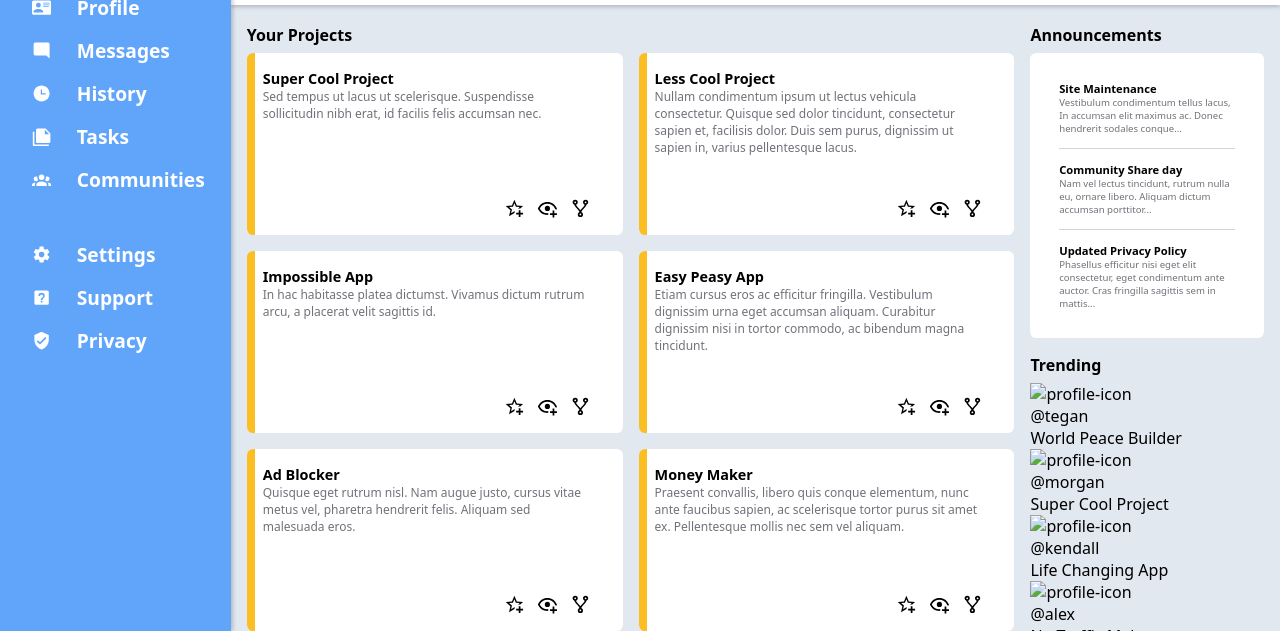
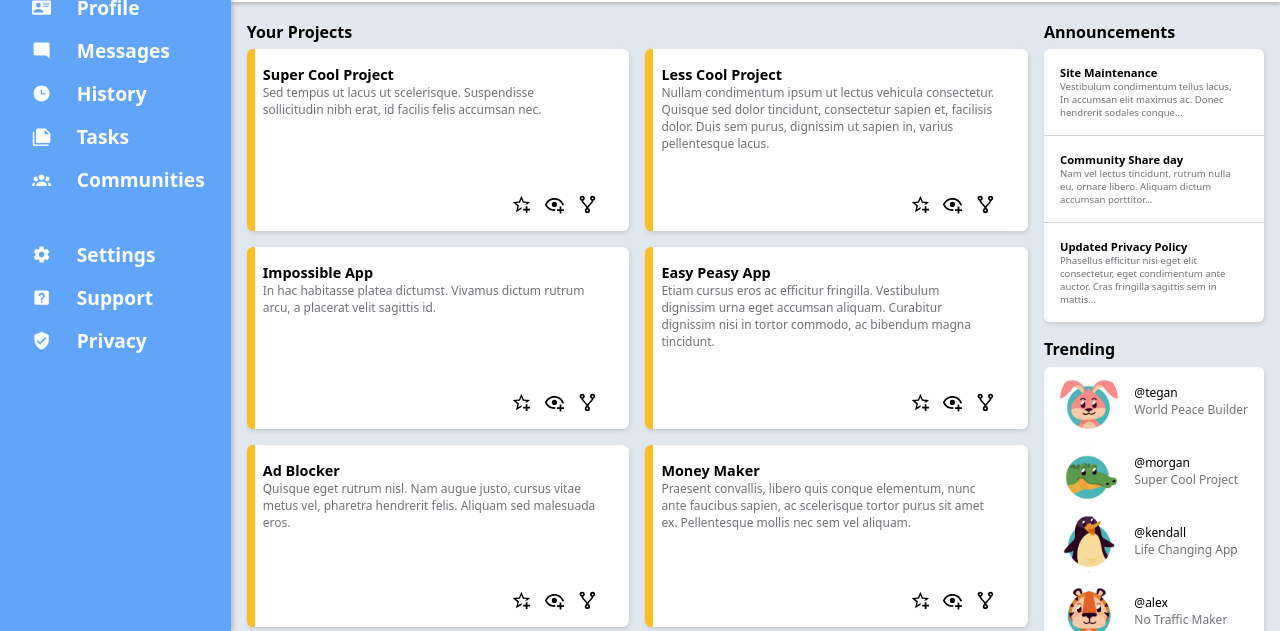
Before and after one commit to chochimus/admin-dashboard, a plain HTML site: page index.html in a window 1280 px wide. Shown: the part 169-800 px from the top of the page. Drawn offline with Linux system fonts and the light colour scheme.

Commit message:
Finish stylizing

```diff
--- a/index.html
+++ b/index.html
@@ -12,14 +12,12 @@
       <div class="search-bar" >
         <div class="search-group">
           <svg xmlns="http://www.w3.org/2000/svg" viewBox="0 0 24 24" class="magnifying-glass">
-            <title>magnify</title>
             <path d="M9.5,3A6.5,6.5 0 0,1 16,9.5C16,11.11 15.41,12.59 14.44,13.73L14.71,14H15.5L20.5,19L19,20.5L14,15.5V14.71L13.73,14.44C12.59,15.41 11.11,16 9.5,16A6.5,6.5 0 0,1 3,9.5A6.5,6.5 0 0,1 9.5,3M9.5,5C7,5 5,7 5,9.5C5,12 7,14 9.5,14C12,14 14,12 14,9.5C14,7 12,5 9.5,5Z" />
           </svg>
           <input type="search" id="search" name="search">
         </div>
         <div class="profile-group">
           <svg xmlns="http://www.w3.org/2000/svg" viewBox="0 0 24 24" class="alert-bell">
-            <title>bell-ring-outline</title>
             <path d="M10,21H14A2,2 0 0,1 12,23A2,2 0 0,1 10,21M21,19V20H3V19L5,17V11C5,7.9 7.03,5.17 10,4.29C10,4.19 10,4.1 10,4A2,2 0 0,1 12,2A2,2 0 0,1 14,4C14,4.1 14,4.19 14,4.29C16.97,5.17 19,7.9 19,11V17L21,19M17,11A5,5 0 0,0 12,6A5,5 0 0,0 7,11V18H17V11M19.75,3.19L18.33,4.61C20.04,6.3 21,8.6 21,11H23C23,8.07 21.84,5.25 19.75,3.19M1,11H3C3,8.6 3.96,6.3 5.67,4.61L4.25,3.19C2.16,5.25 1,8.07 1,11Z" />
           </svg>
           <div class="icon icon1"></div>
@@ -44,7 +42,6 @@
     <div class="sidebar">
       <div class="logo">
         <svg xmlns="http://www.w3.org/2000/svg" viewBox="0 0 24 24" class="logo-icon">
-          <title>view-dashboard</title>
           <path d="M13,3V9H21V3M13,21H21V11H13M3,21H11V15H3M3,13H11V3H3V13Z" />
         </svg>
         <h1>Dashboard</h1>
@@ -52,13 +49,12 @@
       <ul class="nav">
         <li>
           <svg xmlns="http://www.w3.org/2000/svg" viewBox="0 0 24 24" class="sidebar-icon">
-            <title>home</title><path d="M10,20V14H14V20H19V12H22L12,3L2,12H5V20H10Z" />
+            <path d="M10,20V14H14V20H19V12H22L12,3L2,12H5V20H10Z" />
           </svg>
           <h1 class="sidebar-selector">Home</h1>
         </li>
         <li>
           <svg xmlns="http://www.w3.org/2000/svg" viewBox="0 0 24 24" class="sidebar-icon">
-          <title>card-account-details</title>
           <path d="M2,3H22C23.05,3 24,3.95 24,5V19C24,20.05 23.05,21 22,21H2C0.95,21 0,20.05 0,19V5C0,3.95 0.95,3 2,3M14,6V7H22V6H14M14,
           8V9H21.5L22,9V8H14M14,10V11H21V10H14M8,13.91C6,13.91 2,15 2,17V18H14V17C14,15 10,13.91 8,13.91M8,6A3,3 0 0,0 5,9A3,3 0 0,0 8,
           12A3,3 0 0,0 11,9A3,3 0 0,0 8,6Z" />
@@ -67,27 +63,24 @@
         </li>
         <li>
           <svg xmlns="http://www.w3.org/2000/svg" viewBox="0 0 24 24" class="sidebar-icon">
-          <title>message-reply</title><path d="M22,4C22,2.89 21.1,2 20,2H4A2,2 0 0,0 2,4V16A2,2 0 0,0 4,18H18L22,22V4Z" />
+          <path d="M22,4C22,2.89 21.1,2 20,2H4A2,2 0 0,0 2,4V16A2,2 0 0,0 4,18H18L22,22V4Z" />
           </svg>
           <h1 class="sidebar-selector">Messages</h1>
         </li>
         <li>
           <svg xmlns="http://www.w3.org/2000/svg" viewBox="0 0 24 24" class="sidebar-icon">
-            <title>clock-time-three</title>
             <path d="M12 2C6.5 2 2 6.5 2 12C2 17.5 6.5 22 12 22C17.5 22 22 17.5 22 12S17.5 2 12 2M17 13H11V7H12.5V11.5H17V13Z" />
           </svg>
           <h1 class="sidebar-selector">History</h1>
         </li>
         <li>
           <svg xmlns="http://www.w3.org/2000/svg" viewBox="0 0 24 24" class="sidebar-icon">
-            <title>note-multiple</title>
             <path d="M16,9H21.5L16,3.5V9M7,2H17L23,8V18A2,2 0 0,1 21,20H7C5.89,20 5,19.1 5,18V4A2,2 0 0,1 7,2M3,6V22H21V24H3A2,2 0 0,1 1,22V6H3Z" />
           </svg>
           <h1 class="sidebar-selector">Tasks</h1>
         </li>
         <li>
           <svg xmlns="http://www.w3.org/2000/svg" viewBox="0 0 24 24" class="sidebar-icon">
-            <title>account-group</title>
             <path d="M12,5.5A3.5,3.5 0 0,1 15.5,9A3.5,3.5 0 0,1 12,12.5A3.5,3.5 0 0,1 8.5,9A3.5,3.5 0 0,1 12,5.5M5,8C5.56,8 6.08,8.15 6.53,8.42C6.38,9.85 6.8,
             11.27 7.66,12.38C7.16,13.34 6.16,14 5,14A3,3 0 0,1 2,11A3,3 0 0,1 5,8M19,8A3,3 0 0,1 22,11A3,3 0 0,1 19,14C17.84,14 16.84,13.34 16.34,12.38C17.2,
             11.27 17.62,9.85 17.47,8.42C17.92,8.15 18.44,8 19,8M5.5,18.25C5.5,16.18 8.41,14.5 12,14.5C15.59,14.5 18.5,16.18 18.5,18.25V20H5.5V18.25M0,20V18.5C0,
@@ -99,7 +92,7 @@
       <ul class="settings">
         <li>
           <svg xmlns="http://www.w3.org/2000/svg" viewBox="0 0 24 24" class="sidebar-icon">
-            <title>cog</title><path d="M12,15.5A3.5,3.5 0 0,1 8.5,12A3.5,3.5 0 0,1 12,8.5A3.5,3.5 0 0,1 15.5,12A3.5,3.5 0 0,1 12,15.5M19.43,12.97C19.47,12.65 19.5,12.33 19.5,12C19.5,11.67 19.47,11.34 19.43,
+            <path d="M12,15.5A3.5,3.5 0 0,1 8.5,12A3.5,3.5 0 0,1 12,8.5A3.5,3.5 0 0,1 15.5,12A3.5,3.5 0 0,1 12,15.5M19.43,12.97C19.47,12.65 19.5,12.33 19.5,12C19.5,11.67 19.47,11.34 19.43,
             11L21.54,9.37C21.73,9.22 21.78,8.95 21.66,8.73L19.66,5.27C19.54,5.05 19.27,4.96 19.05,5.05L16.56,6.05C16.04,5.66 15.5,5.32 14.87,5.07L14.5,2.42C14.46,2.18 14.25,2 14,2H10C9.75,2 9.54,2.18 9.5,
             2.42L9.13,5.07C8.5,5.32 7.96,5.66 7.44,6.05L4.95,5.05C4.73,4.96 4.46,5.05 4.34,5.27L2.34,8.73C2.21,8.95 2.27,9.22 2.46,9.37L4.57,11C4.53,11.34 4.5,11.67 4.5,12C4.5,12.33 4.53,12.65 4.57,12.97L2.46,
             14.63C2.27,14.78 2.21,15.05 2.34,15.27L4.34,18.73C4.46,18.95 4.73,19.03 4.95,18.95L7.44,17.94C7.96,18.34 8.5,18.68 9.13,18.93L9.5,21.58C9.54,21.82 9.75,22 10,22H14C14.25,22 14.46,21.82 14.5,21.58L14.87,
@@ -109,7 +102,6 @@
         </li>
         <li>
           <svg xmlns="http://www.w3.org/2000/svg" viewBox="0 0 24 24" class="sidebar-icon">
-            <title>help-box</title>
             <path d="M11,18H13V16H11V18M12,6A4,4 0 0,0 8,10H10A2,2 0 0,1 12,8A2,2 0 0,1 14,10C14,12 11,11.75 11,15H13C13,12.75 16,12.5 16,10A4,4 0 0,0 12,6M5,3H19A2,2 0 0,1 21,5V19A2,2 0 0,1 19,
             21H5A2,2 0 0,1 3,19V5A2,2 0 0,1 5,3Z" />
           </svg>
@@ -117,7 +109,6 @@
         </li>
         <li>
           <svg xmlns="http://www.w3.org/2000/svg" viewBox="0 0 24 24" class="sidebar-icon">
-            <title>shield-check</title>
             <path d="M10,17L6,13L7.41,11.59L10,14.17L16.59,7.58L18,9M12,1L3,5V11C3,16.55 6.84,21.74 12,23C17.16,21.74 21,16.55 21,11V5L12,1Z" />
           </svg>
           <h1 class="sidebar-selector">Privacy</h1>
@@ -135,19 +126,16 @@
             </div>
             <div class="project-buttons">
               <svg xmlns="http://www.w3.org/2000/svg" viewBox="0 0 24 24" class="project-icons">
-                <title>star-plus-outline</title>
                 <path d="M5.8 21L7.4 14L2 9.2L9.2 8.6L12 2L14.8 8.6L22 9.2L18.8 12H18C17.3 12 16.6 12.1 15.9 12.4L18.1
                 10.5L13.7 10.1L12 6.1L10.3 10.1L5.9 10.5L9.2 13.4L8.2 17.7L12 15.4L12.5 15.7C12.3 16.2 12.1 16.8 12.1 17.3L5.8 21M17 14V17H14V19H17V22H19V19H22V17H19V14H17Z" />
               </svg>
               <svg xmlns="http://www.w3.org/2000/svg" viewBox="0 0 24 24" class="project-icons">
-                <title>eye-plus-outline</title>
                 <path d="M12,4.5C7,4.5 2.73,7.61 1,12C2.73,16.39 7,19.5 12,19.5C12.36,19.5 12.72,19.5 13.08,19.45C13.03,19.13 13,18.82 13,18.5C13,18.14 13.04,17.78 13.1,17.42C12.74,
                 17.46 12.37,17.5 12,17.5C8.24,17.5 4.83,15.36 3.18,12C4.83,8.64 8.24,6.5 12,6.5C15.76,6.5 19.17,8.64 20.82,12C20.7,12.24 20.56,12.45 20.43,12.68C21.09,
                 12.84 21.72,13.11 22.29,13.5C22.56,13 22.8,12.5 23,12C21.27,7.61 17,4.5 12,4.5M12,9A3,3 0 0,0 9,12A3,3 0 0,0 12,15A3,3 0 0,0 15,12A3,3 0 0,0 12,
                 9M18,14.5V17.5H15V19.5H18V22.5H20V19.5H23V17.5H20V14.5H18Z" />
               </svg>
               <svg xmlns="http://www.w3.org/2000/svg" viewBox="0 0 24 24" class="project-icons">
-                <title>source-fork</title>
                 <path d="M6,2A3,3 0 0,1 9,5C9,6.28 8.19,7.38 7.06,7.81C7.15,8.27 7.39,8.83 8,9.63C9,10.92 11,12.83 12,14.17C13,12.83 15,10.92 16,9.63C16.61,8.83 16.85,8.27 16.94,
                 7.81C15.81,7.38 15,6.28 15,5A3,3 0 0,1 18,2A3,3 0 0,1 21,5C21,6.32 20.14,7.45 18.95,7.85C18.87,8.37 18.64,9 18,9.83C17,11.17 15,13.08 14,14.38C13.39,15.17 13.15,
                 15.73 13.06,16.19C14.19,16.62 15,17.72 15,19A3,3 0 0,1 12,22A3,3 0 0,1 9,19C9,17.72 9.81,16.62 10.94,16.19C10.85,15.73 10.61,15.17 10,14.38C9,13.08 7,11.17 6,9.83C5.36,
@@ -165,19 +153,16 @@
             </div>
             <div class="project-buttons">
               <svg xmlns="http://www.w3.org/2000/svg" viewBox="0 0 24 24" class="project-icons">
-                <title>star-plus-outline</title>
                 <path d="M5.8 21L7.4 14L2 9.2L9.2 8.6L12 2L14.8 8.6L22 9.2L18.8 12H18C17.3 12 16.6 12.1 15.9 12.4L18.1
                 10.5L13.7 10.1L12 6.1L10.3 10.1L5.9 10.5L9.2 13.4L8.2 17.7L12 15.4L12.5 15.7C12.3 16.2 12.1 16.8 12.1 17.3L5.8 21M17 14V17H14V19H17V22H19V19H22V17H19V14H17Z" />
               </svg>
               <svg xmlns="http://www.w3.org/2000/svg" viewBox="0 0 24 24" class="project-icons">
-                <title>eye-plus-outline</title>
                 <path d="M12,4.5C7,4.5 2.73,7.61 1,12C2.73,16.39 7,19.5 12,19.5C12.36,19.5 12.72,19.5 13.08,19.45C13.03,19.13 13,18.82 13,18.5C13,18.14 13.04,17.78 13.1,17.42C12.74,
                 17.46 12.37,17.5 12,17.5C8.24,17.5 4.83,15.36 3.18,12C4.83,8.64 8.24,6.5 12,6.5C15.76,6.5 19.17,8.64 20.82,12C20.7,12.24 20.56,12.45 20.43,12.68C21.09,
                 12.84 21.72,13.11 22.29,13.5C22.56,13 22.8,12.5 23,12C21.27,7.61 17,4.5 12,4.5M12,9A3,3 0 0,0 9,12A3,3 0 0,0 12,15A3,3 0 0,0 15,12A3,3 0 0,0 12,
                 9M18,14.5V17.5H15V19.5H18V22.5H20V19.5H23V17.5H20V14.5H18Z" />
               </svg>
               <svg xmlns="http://www.w3.org/2000/svg" viewBox="0 0 24 24" class="project-icons">
-                <title>source-fork</title>
                 <path d="M6,2A3,3 0 0,1 9,5C9,6.28 8.19,7.38 7.06,7.81C7.15,8.27 7.39,8.83 8,9.63C9,10.92 11,12.83 12,14.17C13,12.83 15,10.92 16,9.63C16.61,8.83 16.85,8.27 16.94,
                 7.81C15.81,7.38 15,6.28 15,5A3,3 0 0,1 18,2A3,3 0 0,1 21,5C21,6.32 20.14,7.45 18.95,7.85C18.87,8.37 18.64,9 18,9.83C17,11.17 15,13.08 14,14.38C13.39,15.17 13.15,
                 15.73 13.06,16.19C14.19,16.62 15,17.72 15,19A3,3 0 0,1 12,22A3,3 0 0,1 9,19C9,17.72 9.81,16.62 10.94,16.19C10.85,15.73 10.61,15.17 10,14.38C9,13.08 7,11.17 6,9.83C5.36,
@@ -194,19 +179,16 @@
             </div>
             <div class="project-buttons">
               <svg xmlns="http://www.w3.org/2000/svg" viewBox="0 0 24 24" class="project-icons">
-                <title>star-plus-outline</title>
                 <path d="M5.8 21L7.4 14L2 9.2L9.2 8.6L12 2L14.8 8.6L22 9.2L18.8 12H18C17.3 12 16.6 12.1 15.9 12.4L18.1
                 10.5L13.7 10.1L12 6.1L10.3 10.1L5.9 10.5L9.2 13.4L8.2 17.7L12 15.4L12.5 15.7C12.3 16.2 12.1 16.8 12.1 17.3L5.8 21M17 14V17H14V19H17V22H19V19H22V17H19V14H17Z" />
               </svg>
               <svg xmlns="http://www.w3.org/2000/svg" viewBox="0 0 24 24" class="project-icons">
-                <title>eye-plus-outline</title>
                 <path d="M12,4.5C7,4.5 2.73,7.61 1,12C2.73,16.39 7,19.5 12,19.5C12.36,19.5 12.72,19.5 13.08,19.45C13.03,19.13 13,18.82 13,18.5C13,18.14 13.04,17.78 13.1,17.42C12.74,
                 17.46 12.37,17.5 12,17.5C8.24,17.5 4.83,15.36 3.18,12C4.83,8.64 8.24,6.5 12,6.5C15.76,6.5 19.17,8.64 20.82,12C20.7,12.24 20.56,12.45 20.43,12.68C21.09,
                 12.84 21.72,13.11 22.29,13.5C22.56,13 22.8,12.5 23,12C21.27,7.61 17,4.5 12,4.5M12,9A3,3 0 0,0 9,12A3,3 0 0,0 12,15A3,3 0 0,0 15,12A3,3 0 0,0 12,
                 9M18,14.5V17.5H15V19.5H18V22.5H20V19.5H23V17.5H20V14.5H18Z" />
               </svg>
               <svg xmlns="http://www.w3.org/2000/svg" viewBox="0 0 24 24" class="project-icons">
-                <title>source-fork</title>
                 <path d="M6,2A3,3 0 0,1 9,5C9,6.28 8.19,7.38 7.06,7.81C7.15,8.27 7.39,8.83 8,9.63C9,10.92 11,12.83 12,14.17C13,12.83 15,10.92 16,9.63C16.61,8.83 16.85,8.27 16.94,
                 7.81C15.81,7.38 15,6.28 15,5A3,3 0 0,1 18,2A3,3 0 0,1 21,5C21,6.32 20.14,7.45 18.95,7.85C18.87,8.37 18.64,9 18,9.83C17,11.17 15,13.08 14,14.38C13.39,15.17 13.15,
                 15.73 13.06,16.19C14.19,16.62 15,17.72 15,19A3,3 0 0,1 12,22A3,3 0 0,1 9,19C9,17.72 9.81,16.62 10.94,16.19C10.85,15.73 10.61,15.17 10,14.38C9,13.08 7,11.17 6,9.83C5.36,
@@ -224,19 +206,16 @@
             </div>
             <div class="project-buttons">
               <svg xmlns="http://www.w3.org/2000/svg" viewBox="0 0 24 24" class="project-icons">
-                <title>star-plus-outline</title>
                 <path d="M5.8 21L7.4 14L2 9.2L9.2 8.6L12 2L14.8 8.6L22 9.2L18.8 12H18C17.3 12 16.6 12.1 15.9 12.4L18.1
                 10.5L13.7 10.1L12 6.1L10.3 10.1L5.9 10.5L9.2 13.4L8.2 17.7L12 15.4L12.5 15.7C12.3 16.2 12.1 16.8 12.1 17.3L5.8 21M17 14V17H14V19H17V22H19V19H22V17H19V14H17Z" />
               </svg>
               <svg xmlns="http://www.w3.org/2000/svg" viewBox="0 0 24 24" class="project-icons">
-                <title>eye-plus-outline</title>
                 <path d="M12,4.5C7,4.5 2.73,7.61 1,12C2.73,16.39 7,19.5 12,19.5C12.36,19.5 12.72,19.5 13.08,19.45C13.03,19.13 13,18.82 13,18.5C13,18.14 13.04,17.78 13.1,17.42C12.74,
                 17.46 12.37,17.5 12,17.5C8.24,17.5 4.83,15.36 3.18,12C4.83,8.64 8.24,6.5 12,6.5C15.76,6.5 19.17,8.64 20.82,12C20.7,12.24 20.56,12.45 20.43,12.68C21.09,
                 12.84 21.72,13.11 22.29,13.5C22.56,13 22.8,12.5 23,12C21.27,7.61 17,4.5 12,4.5M12,9A3,3 0 0,0 9,12A3,3 0 0,0 12,15A3,3 0 0,0 15,12A3,3 0 0,0 12,
                 9M18,14.5V17.5H15V19.5H18V22.5H20V19.5H23V17.5H20V14.5H18Z" />
               </svg>
               <svg xmlns="http://www.w3.org/2000/svg" viewBox="0 0 24 24" class="project-icons">
-                <title>source-fork</title>
                 <path d="M6,2A3,3 0 0,1 9,5C9,6.28 8.19,7.38 7.06,7.81C7.15,8.27 7.39,8.83 8,9.63C9,10.92 11,12.83 12,14.17C13,12.83 15,10.92 16,9.63C16.61,8.83 16.85,8.27 16.94,
                 7.81C15.81,7.38 15,6.28 15,5A3,3 0 0,1 18,2A3,3 0 0,1 21,5C21,6.32 20.14,7.45 18.95,7.85C18.87,8.37 18.64,9 18,9.83C17,11.17 15,13.08 14,14.38C13.39,15.17 13.15,
                 15.73 13.06,16.19C14.19,16.62 15,17.72 15,19A3,3 0 0,1 12,22A3,3 0 0,1 9,19C9,17.72 9.81,16.62 10.94,16.19C10.85,15.73 10.61,15.17 10,14.38C9,13.08 7,11.17 6,9.83C5.36,
@@ -328,22 +307,29 @@
         <p class="trending-header">Trending</p>
         <div class="trending-content">
           <div class="trending-element">
-            <img href="none" alt="profile-icon">
+            <div class="icon icon2"></div>
+            <div class="trending-text">
               <p class="handle">@tegan</p>
               <p class="description">World Peace Builder</p>
             </div>
+          </div>
           <div class="trending-element">
-            <img href="none" alt="profile-icon">
+            <div class="icon icon3"></div>
+            <div class="trending-text">
               <p class="handle">@morgan</p>
               <p class="description">Super Cool Project</p>
             </div>
+          </div>
           <div class="trending-element">
-            <img href="none" alt="profile-icon">
+            <div class="icon icon4"></div>
+            <div class="trending-text">
               <p class="handle">@kendall</p>
               <p class="description">Life Changing App</p>
             </div>
+          </div>
           <div class="trending-element">
-            <img href="none" alt="profile-icon">
+            <div class="icon icon5"></div>
+            <div class="trending-text">
               <p class="handle">@alex</p>
               <p class="description">No Traffic Maker</p>
             </div>
@@ -351,5 +337,6 @@
         </div>
       </div>
     </div>
+  </div>
 </body>
 </html>
--- a/styles.css
+++ b/styles.css
@@ -16,8 +16,8 @@ body{
 }
 
 .icon {
-  width: calc(200px / 3);
-  height: calc(200px / 3);
+  width: calc(175px / 3);
+  height: calc(190px / 3);
   background-image: url(icons/colorful-pack-fun-animal-faces_23-2147658264.jpg);
   background-size: 200px;
 }
@@ -69,7 +69,7 @@ input {
 }
 
 .icon1 {
-  background-position: -5px -10px;
+  background-position: -12px -10px;
 }
 
 .search-username {
@@ -215,6 +215,12 @@ input {
   padding: 1rem 2rem 1rem 1rem;
   height: 150px;
   align-content: space-between;
+  box-shadow: 1px 2px 4px 0px rgba(97, 97, 104, 0.2);
+  transition: 0.5s;
+}
+
+.project-element:hover {
+  transform: translate(-4px, -4px);
 }
 
 .project-text > p.project-element-title {
@@ -239,16 +245,31 @@ input {
   width: 1.3rem;
 }
 
+.project-icons:hover {
+  fill: #3f3f46;
+}
+
 .announcements-content {
   background-color: white;
   border-radius: 0.4rem;
-  width: 11rem;
-  padding: 1rem 1.8rem;
+  box-shadow: 1px 2px 4px 0px rgba(97, 97, 104, 0.2);
 }
 
 .announcement-element {
   display: grid;
-  padding: 0.8rem 0rem;
+  padding: 1rem;
+}
+
+.announcement-element:nth-child(1):hover {
+  background-color: #e4e4e7;
+  border-radius: 0.4rem 0.4rem 0 0;
+}
+.announcement-element:nth-child(2):hover {
+  background-color: #e4e4e7;
+}
+.announcement-element:nth-child(3):hover {
+  background-color: #e4e4e7;
+  border-radius: 0 0 0.4rem 0.4rem;
 }
 
 .announcement-element > p.announcement-element-title {
@@ -257,6 +278,7 @@ input {
   color:black;
 }
 .announcement-element > p {
+  width: 11rem;
   font-size: 0.6rem;
   color:#71717a;
 }
@@ -269,3 +291,49 @@ input {
 .trending-area {
   grid-column: 2 / 3;
 }
+
+.trending-content {
+  background-color: white;
+  border-radius: 0.4rem;
+  box-shadow: 1px 4px 4px 0px rgba(97, 97, 104, 0.2);
+  border-radius: 0.4rem;
+}
+
+.trending-element {
+  display:grid;
+  grid-auto-flow: column;
+  gap: 1rem;
+  align-items: center;
+  justify-content: start;
+  padding: 0.2rem 1rem;
+}
+
+.trending-element:hover {
+  background-color: #e4e4e7;
+  border-radius: 0.4rem;
+}
+
+.trending-text {
+  font-size: 0.75rem;
+}
+
+.trending-text .description {
+  color: #71717a;
+}
+
+.trending-element > .icon {
+  border-radius: 2rem;
+}
+
+.icon2 {
+  background-position: 70px -6px;
+}
+.icon3 {
+  background-position: -73px -65px;
+}
+.icon4 {
+  background-position: -71px -125px;
+}
+.icon5 {
+  background-position: -13px -125px;
+}
```
Also changed, not shown: icons/colorful-pack-fun-animal-faces_23-2147658264.jpg (added). Lines whose indentation alone changed are shown as unchanged.
